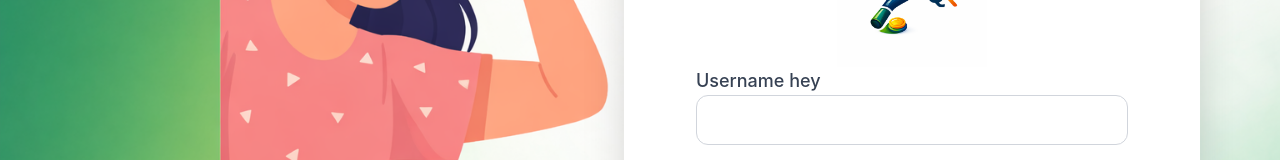
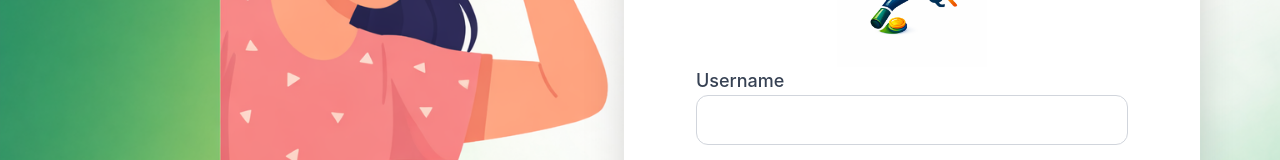
Before and after one commit to vasuki-dev/Expense-Tracker-UI, an Angular app: page /login in a window 1280 px wide. Shown: the part 274-434 px from the top of the page. Built offline with nearby package versions, Linux system fonts and the light colour scheme.

Commit message:
test: auto deploy process complete.

```diff
--- a/src/app/components/login/login.html
+++ b/src/app/components/login/login.html
@@ -9,7 +9,7 @@
             <!-- Username -->
             <div class="space-y-2">
                 <label class="text-lg font-medium text-gray-700">
-                    Username hey
+                    Username
                 </label>
                 <input type="text" [value]="username()" (input)="username.set($event.target.value)"
                     [class.border-red-500]="usernameError()"
```
